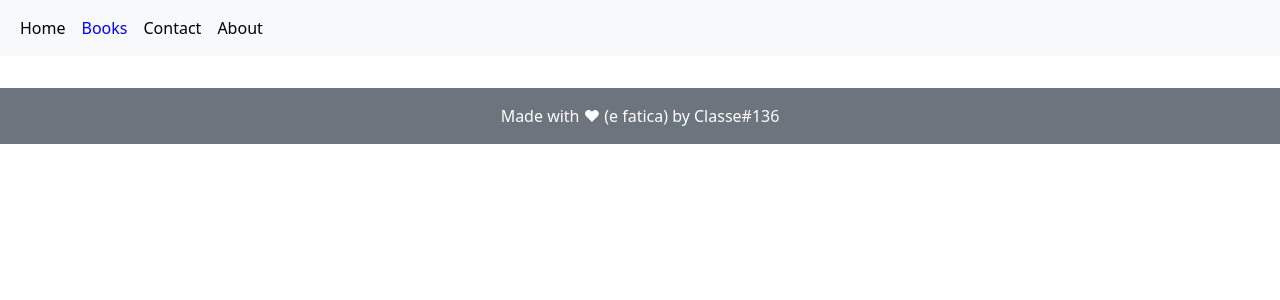
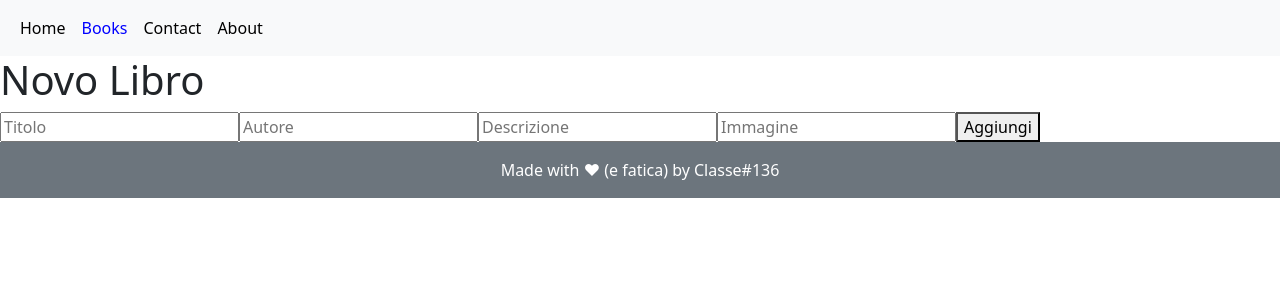
Before and after one commit to AndySMT/react-router, a React (Vite) app: page /books/newbook in a window 1280 px wide. Shown: the top 300 px of the page. Built offline with nearby package versions, Linux system fonts and the light colour scheme; no server answers.

Commit message:
Added form for creating a new book with database integration

```diff
--- a/src/App.jsx
+++ b/src/App.jsx
@@ -7,6 +7,7 @@ import Books from "./pages/books";
 import About from "./pages/About";
 import Book from "./pages/Book";
 import Error from "./pages/Error";
+import NewBook from "./pages/NewBook";
 
 function App() {
   return (
@@ -18,6 +19,7 @@ function App() {
           <Route path="/books">
             <Route index Component={Books}></Route>
             <Route path=":id" Component={Book} />
+            <Route path="newbook" Component={NewBook} />
             <Route path="*" Component={Error} />
           </Route>
           <Route path="/about" Component={About}></Route>
--- a/src/pages/Book.jsx
+++ b/src/pages/Book.jsx
@@ -17,7 +17,7 @@ export default function Book() {
         setBook(res.data.item);
       })
       .catch((error) => {
-        console.log("Error", error);
+        console.log("Errordwdadwdawdsdjfsjf", error);
       });
   }, [id]);
   return (
--- a/src/pages/Books.jsx
+++ b/src/pages/Books.jsx
@@ -2,6 +2,7 @@ import { useState, useEffect } from "react";
 import axios from "axios";
 
 import Card from "../components/Card";
+import { Link } from "react-router-dom";
 
 const apiUrl = import.meta.env.VITE_API_URL;
 const bookEndPoint = "/books";
@@ -36,7 +37,12 @@ const Books = () => {
   return (
     <main className="container py-3">
       <div>
-        <h1 className="text-center mb-4">{"our books".toUpperCase()}</h1>
+        <h1 className="text-center mb-3 text-dark">
+          {"our books".toUpperCase()}
+        </h1>
+        <Link to="/books/newbook" className="btn btn-primary mb-5  w-100">
+          Aggiungi Libro
+        </Link>
       </div>
       <div className="row gx-4 gy-4">
         {books.length > 0
--- /dev/null
+++ b/src/pages/NewBook.jsx
@@ -0,0 +1,69 @@
+import { useState, useEffect } from "react";
+import axios from "axios";
+
+const apiUrl = import.meta.env.VITE_API_URL;
+const bookEndPoint = "/books";
+
+const initialState = {
+  title: "",
+  author: "",
+  description: "",
+  thumbnail: "",
+};
+
+export default function NewBook() {
+  const [NewBook, setNewBook] = useState(initialState);
+  function handleBookData(e) {
+    setNewBook({ ...NewBook, [e.target.name]: e.target.value });
+  }
+  function handleSubmit(e) {
+    e.preventDefault();
+    axios
+      .post(`${apiUrl}${bookEndPoint}`, NewBook)
+      .then((res) => {
+        setNewBook(initialState);
+        console.log("Libro creato ", res.data.item);
+      })
+      .catch((error) => console.error("Errore creazione", error))
+      .finally(() => console.log("Richiesta per aggiungere librocompletata"));
+  }
+
+  return (
+    <div>
+      <h1>Novo Libro</h1>
+      <div>
+        <form onSubmit={handleSubmit}>
+          <input
+            type="text"
+            placeholder="Titolo"
+            name="title"
+            value={NewBook.title}
+            onChange={handleBookData}
+          />
+          <input
+            type="text"
+            placeholder="Autore"
+            name="author"
+            value={NewBook.author}
+            onChange={handleBookData}
+          />
+          <input
+            type="text-area"
+            placeholder="Descrizione"
+            name="description"
+            value={NewBook.description}
+            onChange={handleBookData}
+          />
+          <input
+            type="text"
+            placeholder="Immagine"
+            name="thumbnail"
+            value={NewBook.thumbnail}
+            onChange={handleBookData}
+          />
+          <button type="submit">Aggiungi</button>
+        </form>
+      </div>
+    </div>
+  );
+}
```
